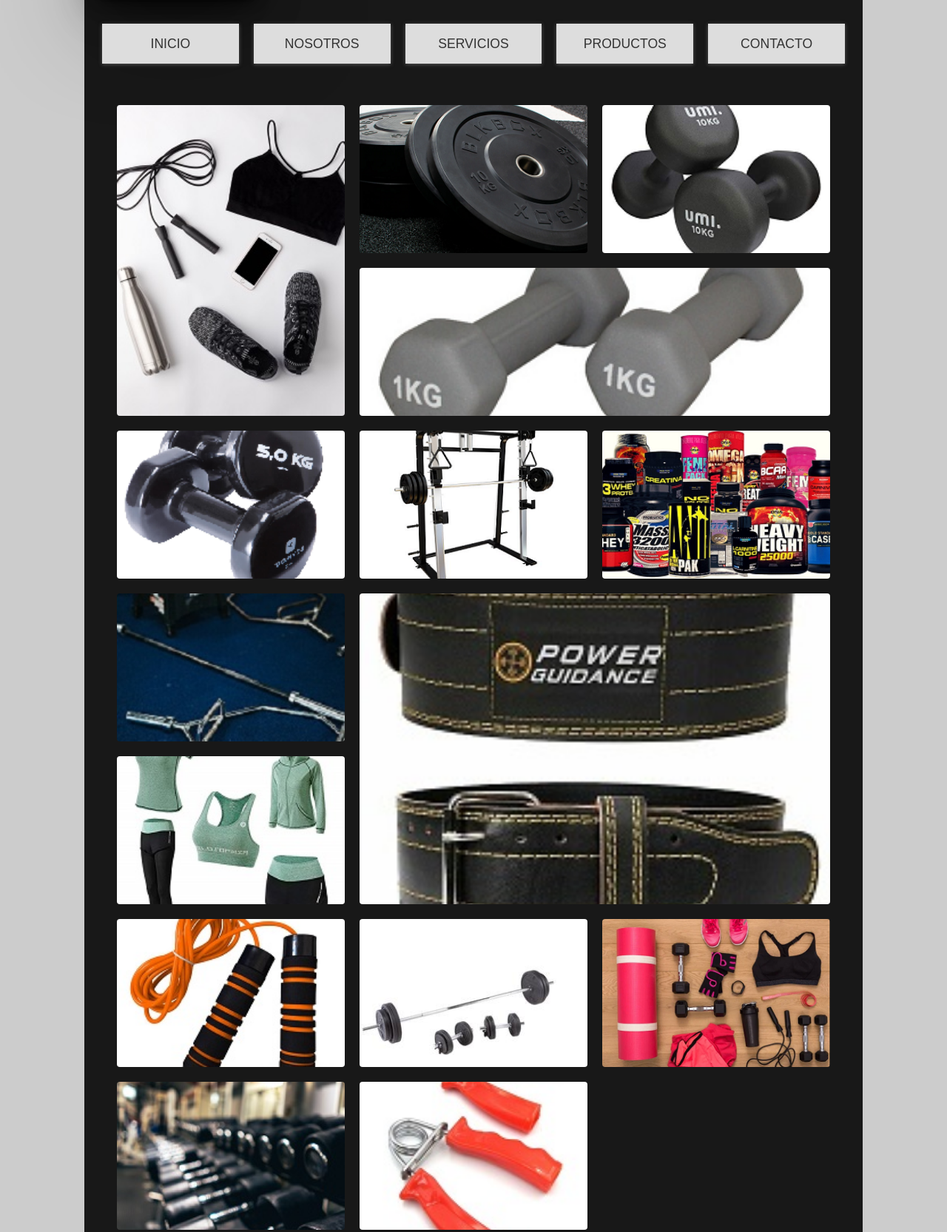
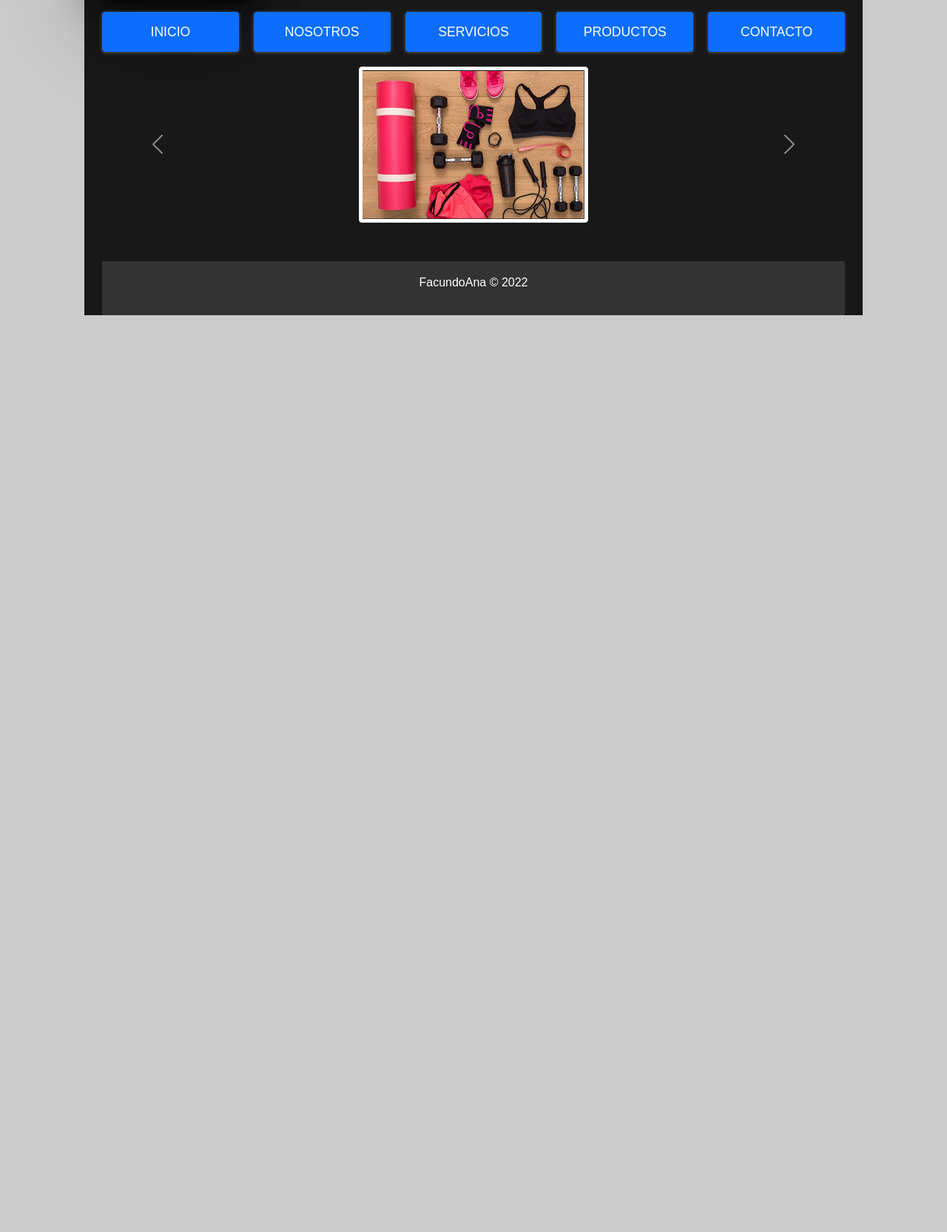
Before and after one commit to FacuAna/Maquetando-y-Aplicando-Bootstrap, a plain HTML site: page paginas/productos.html in a window 1280 px wide. Shown: the part 80-1745 px from the top of the page at 74% size. After the commit the page ends 800 px from the top, so only its background shows below. Drawn offline with nearby package versions, Linux system fonts and the light colour scheme.

Commit message:
modificaciones varias

```diff
--- a/main.css
+++ b/main.css
@@ -183,7 +183,7 @@
   }
 
   /* Footer */
-  footer {
+  .footer-final {
     margin-top: 2rem;
     background: var(--dark);
     color: var(--light);
@@ -597,3 +597,6 @@ ul {
   transform: scale(1.05);
 
 }
+.card-text, .card-title{
+  color: grey;
+} important
--- a/paginas/productos.html
+++ b/paginas/productos.html
@@ -4,6 +4,11 @@
     <meta charset="UTF-8">
     <meta http-equiv="X-UA-Compatible" content="IE=edge">
     <meta name="viewport" content="width=device-width, initial-scale=1.0">
+
+    <link href="https://cdn.jsdelivr.net/npm/bootstrap@5.1.3/dist/css/bootstrap.min.css" rel="stylesheet" integrity="sha384-1BmE4kWBq78iYhFldvKuhfTAU6auU8tT94WrHftjDbrCEXSU1oBoqyl2QvZ6jIW3" crossorigin="anonymous">
+
+
+
     <link rel="stylesheet" href="../main.css">
     <title>Crear repositorio en github</title>
 </head>
@@ -12,124 +17,78 @@
       <img src="../imagenes/logo2.png" alt="logo" class="logo">
         <!-- Navigation -->
         <nav class="main-nav">
-          <ul>
-            <li>
-              <a href="../index.html">Inicio</a>
+          <ul class="nav nav-pills nav-fill">
+            <li class="nav-item">
+              <a class="nav-link active" aria-current="page" href="../index.html">Inicio</a>
             </li>
-            <li>
-              <a href="nosotros.html">Nosotros</a>
+            <li class="nav-item">
+              <a class="nav-link active" href="paginas/nosotros.html">Nosotros</a>
             </li>
-            <li>
-              <a href="servicios.html">Servicios</a>
+            <li class="nav-item">
+              <a class="nav-link active" href="paginas/servicios.html">Servicios</a>
             </li>
-            <li>
-              <a href="productos.html">Productos</a>
+            <li class="nav-item">
+              <a class="nav-link active" href="paginas/productos.html" >Productos</a>
             </li>
-            <li>
-              <a href="contacto.html">Contacto</a>
+            <li class="nav-item">
+              <a class="nav-link active" href="paginas/contacto.html" >Contacto</a>
             </li>
           </ul>
         </nav>
         <header>
-          <div class="grid-container">
-            <div
-              class="grid-item tall"
-              style="background-image: url('../imagenes/accesorios.jpg')"
-            ></div>
-            <div
-              class="grid-item"
-              style="
-                background-image: url('../imagenes/discos.png');
-              "
-            ></div>
+          <div id="carouselExampleControlsNoTouching" class="carousel slide" data-bs-touch="false" data-bs-interval="false">
+            <div class="carousel-inner text-center">
+              <div class="carousel-item active">
+                <img src="../imagenes/ropa y accesorios deportivos1.png" class="img-thumbnail " alt="...">
+              </div>
+              <div class="carousel-item">
+                <img src="../imagenes/barras y mancuernas.png.png" class="img-thumbnail" alt="...">
+              </div>
+              <div class="carousel-item">
+                <img src="../imagenes/cinturon de levantamiento11.jpg" class="img-thumbnail" alt="...">
+              </div>
+              <div class="carousel-item">
+                <img src="../imagenes/discos.png" class="img-thumbnail" alt="...">
+              </div>
+              <div class="carousel-item">
+                <img src="../imagenes/man1kg.png" class="img-thumbnail" alt="...">
+              </div>
+              <div class="carousel-item">
+                <img src="../imagenes/man5kg.png" class="img-thumbnail" alt="...">
+              </div>
+              <div class="carousel-item">
+                <img src="../imagenes/man10kg.png" class="img-thumbnail" alt="...">
+              </div>
+              <div class="carousel-item">
+                <img src="../imagenes/mancuernas.jpg" class="img-thumbnail" alt="...">
+              </div>
+              <div class="carousel-item">
+                <img src="../imagenes/maquina de sentadilla smith1.png" class="img-thumbnail" alt="...">
+              </div>
+              <div class="carousel-item">
+                <img src="../imagenes/soga1.jpg" class="img-thumbnail" alt="...">
+              </div>
+            </div>
 
-            <div
-              class="grid-item wide"
-              style="
-                background-image: url('../imagenes/man1kg.png');
-              "
-            ></div>
-            <div
-              class="grid-item"
-              style="
-                background-image: url('../imagenes/man10kg.png');
-              "
-            ></div>
-            <div
-              class="grid-item"
-              style="
-                background-image: url('../imagenes/man5kg.png');
-              "
-            ></div>
-            <div
-              class="grid-item"
-              style="
-                background-image: url('../imagenes/maquina\ de\ sentadilla\ smith1.png');
-              "
-            ></div>
-            <div
-              class="grid-item"
-              style="
-                background-image: url('../imagenes/suplementos\ deportivos\ varios.png');
-              "
-            ></div>
-            <div
-              class="grid-item"
-              style="background-image: url('../imagenes/tipo\ de\ barras.jpg')"
-            ></div>
-            <div
-              class="grid-item tall wide"
-              style="
-                background-image: url('../imagenes/cinturon\ de\ levantamiento11.jpg');
-              "
-            ></div>
-            <div
-              class="grid-item"
-              style="
-                background-image: url('../imagenes/ropa-deportiva-mujer1.jpg');
-              "
-            ></div>
-            <div
-              class="grid-item"
-              style="
-                background-image: url('../imagenes/soga1.jpg');
-              "
-            ></div>
-            <div
-              class="grid-item"
-              style="
-                background-image: url('../imagenes/barras\ y\ mancuernas.png.png');
-              "
-            ></div>
-            <div
-              class="grid-item"
-              style="
-                background-image: url('../imagenes/ropa\ y\ accesorios\ deportivos1.png');
-              "
-            ></div>
-            <div
-              class="grid-item"
-              style="
-                background-image: url('../imagenes/mancuernas.jpg');
-              "
-            ></div>
-            <div
-              class="grid-item"
-              style="
-                background-image: url('../imagenes/tensor\ antebrazo.jpg');
-              "
-            ></div>
+            <button class="carousel-control-prev" type="button" data-bs-target="#carouselExampleControlsNoTouching" data-bs-slide="prev">
+              <span class="carousel-control-prev-icon" aria-hidden="true"></span>
+              <span class="visually-hidden">Previous</span>
+            </button>
+            <button class="carousel-control-next" type="button" data-bs-target="#carouselExampleControlsNoTouching" data-bs-slide="next">
+              <span class="carousel-control-next-icon" aria-hidden="true"></span>
+              <span class="visually-hidden">Next</span>
+            </button>
           </div>
         </header>
 
 
         <!-- Footer -->
-        <footer>
+        <footer class="footer-final">
           <p>FacundoAna &copy; 2022</p>
         </footer>
 
       </div>
       <!-- Wrapper Ends -->
-
+      <script src="https://cdn.jsdelivr.net/npm/bootstrap@5.1.3/dist/js/bootstrap.bundle.min.js" integrity="sha384-ka7Sk0Gln4gmtz2MlQnikT1wXgYsOg+OMhuP+IlRH9sENBO0LRn5q+8nbTov4+1p" crossorigin="anonymous"></script>
 
 </html>
```
Also changed, not shown: index.html (+44 -34 lines), paginas/servicios.html (+11 -11 lines), 1 other file.
